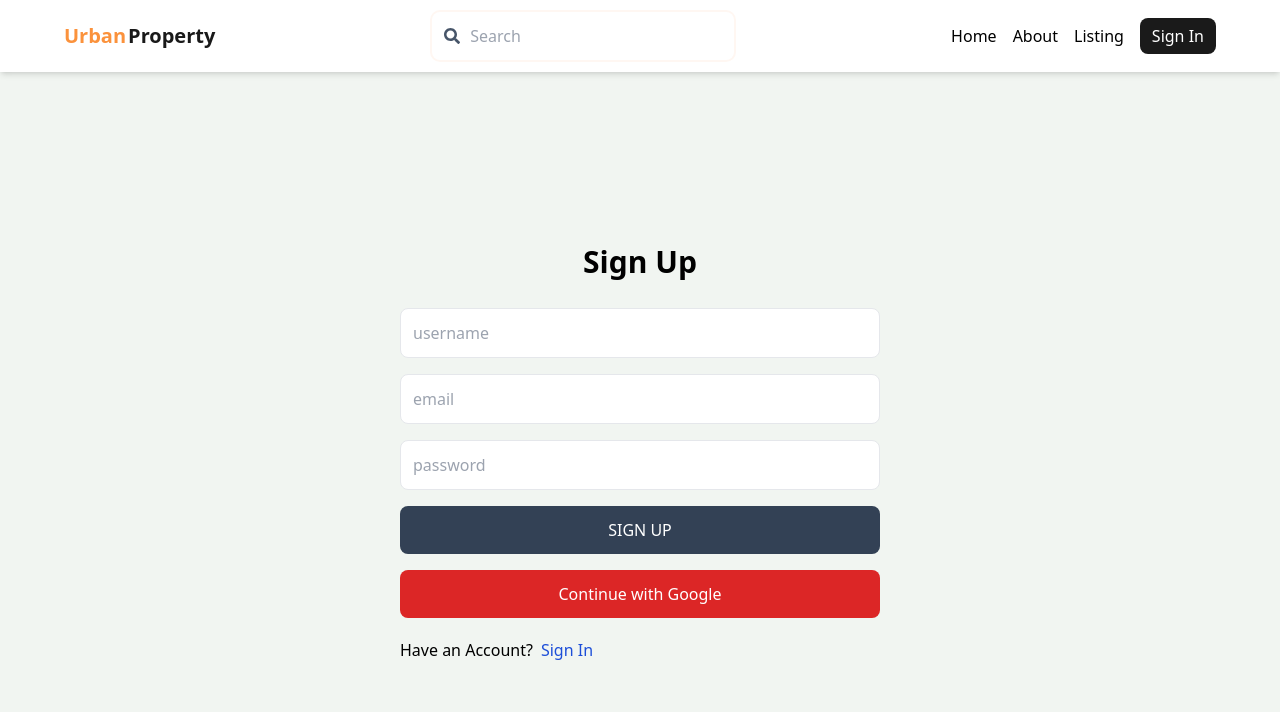
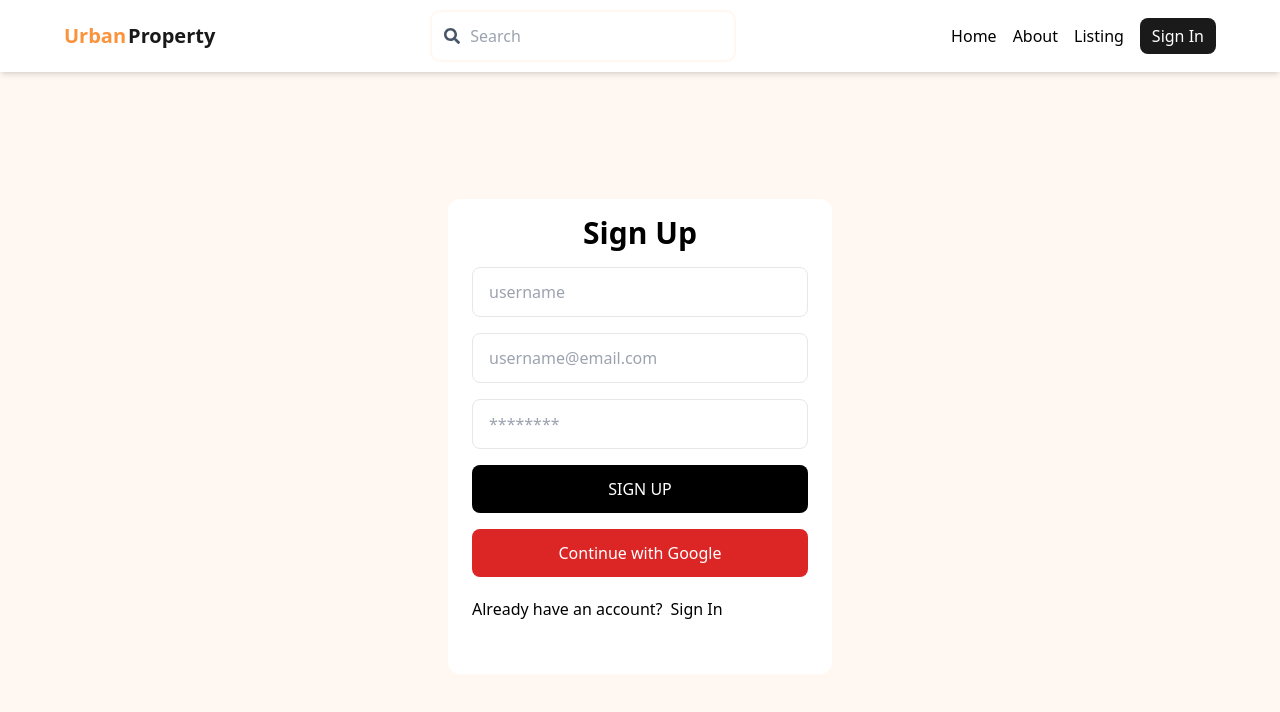
Before and after one commit to krish-98/urban-property, a React (Vite) app in the folder client/: page /sign-up in a window 1280 px wide. Shown: the top 712 px of the page. Built offline with nearby package versions, Linux system fonts and the light colour scheme; no server answers.

Commit message:
update signin design

```diff
--- a/client/src/components/OAuth.jsx
+++ b/client/src/components/OAuth.jsx
@@ -1,8 +1,8 @@
-import { GoogleAuthProvider, getAuth, signInWithPopup } from "firebase/auth"
-import { app } from "../firebase.js"
-import { useDispatch } from "react-redux"
-import { signInSuccess } from "../../features/user/userSlice.js"
-import { useNavigate } from "react-router-dom"
+import { GoogleAuthProvider, getAuth, signInWithPopup } from 'firebase/auth'
+import { app } from '../firebase.js'
+import { useDispatch } from 'react-redux'
+import { signInSuccess } from '../../features/user/userSlice.js'
+import { useNavigate } from 'react-router-dom'
 
 export default function OAuth() {
   const dispatch = useDispatch()
@@ -15,9 +15,9 @@ export default function OAuth() {
 
       const result = await signInWithPopup(auth, provider)
 
-      const res = await fetch("/api/auth/google", {
-        method: "POST",
-        headers: { "Content-Type": "application/json" },
+      const res = await fetch('/api/auth/google', {
+        method: 'POST',
+        headers: { 'Content-Type': 'application/json' },
         body: JSON.stringify({
           name: result?.user?.displayName,
           email: result?.user?.email,
@@ -27,9 +27,9 @@ export default function OAuth() {
       const data = await res.json()
 
       dispatch(signInSuccess(data))
-      navigate("/")
+      navigate('/')
     } catch (error) {
-      console.log("Could not sign in with google", error)
+      console.log('Could not sign in with google', error)
     }
   }
 
@@ -37,7 +37,7 @@ export default function OAuth() {
     <button
       onClick={handleGoogleClick}
       type="button"
-      className="bg-red-600 text-white p-3 rounded-lg hover:opacity-90"
+      className="bg-red-600 text-sm md:text-base text-white p-3 rounded-lg hover:opacity-90"
     >
       Continue with Google
     </button>
--- a/client/src/index.css
+++ b/client/src/index.css
@@ -3,5 +3,5 @@
 @tailwind utilities;
 
 body {
-  background-color: rgb(241, 245, 241);
+  background-color: #fff7f2;
 }
--- a/client/src/pages/SignUp.jsx
+++ b/client/src/pages/SignUp.jsx
@@ -9,7 +9,9 @@ export default function SignUp() {
   const navigate = useNavigate()
 
   const handleChange = (e) => {
-    setFormData({ ...formData, [e.target.id]: e.target.value })
+    setFormData((prevFormData) => {
+      return { ...prevFormData, [e.target.id]: e.target.value }
+    })
   }
 
   const handleSubmit = async (e) => {
@@ -26,7 +28,8 @@ export default function SignUp() {
 
       if (data.success === false) {
         setIsLoading(false)
-        setError(data.message)
+        setError('Email Id already exist')
+        setTimeout(() => setError(null), 5000)
         return
       }
       setIsLoading(false)
@@ -35,15 +38,20 @@ export default function SignUp() {
       console.log(data)
     } catch (error) {
       setIsLoading(false)
-      setError(error.message)
+      setError(`Something went wrong, Try again after sometime`)
     }
   }
 
   return (
-    <div className="p-4 max-w-lg mx-auto pt-36">
-      <h1 className="text-3xl text-center font-semibold my-7">Sign Up</h1>
+    <div className="flex h-[calc(100vh-60px)] md:h-[calc(100vh-72px)] justify-center items-center">
+      <div className="px-6 bg-white w-80 md:w-96 h-[475px] rounded-xl">
+        <h1 className="text-lg md:text-3xl text-center font-semibold my-4">
+          Sign Up
+        </h1>
         {error ? (
-        <p className="text-red-600 font-medium my-2 text-center">{error}</p>
+          <p className="text-sm md:text-base text-red-600 font-medium text-center py-2 md:py-4">
+            {error}
+          </p>
         ) : (
           ''
         )}
@@ -54,40 +62,41 @@ export default function SignUp() {
             placeholder="username"
             id="username"
             required
-          className="border p-3 rounded-lg"
+            className="border p-3 pl-4 rounded-lg"
             onChange={handleChange}
           />
           <input
             type="email"
-          placeholder="email"
+            placeholder="username@email.com"
             id="email"
             required
-          className="border p-3 rounded-lg"
+            className="border p-3 pl-4 rounded-lg"
             onChange={handleChange}
           />
           <input
             type="password"
-          placeholder="password"
+            placeholder="********"
             id="password"
             required
-          className="border p-3 rounded-lg"
+            className="border p-3 pl-4 rounded-lg"
             onChange={handleChange}
           />
           <button
             disabled={isLoading}
             type="submit"
-          className="bg-slate-700 text-white p-3 rounded-lg uppercase hover:opacity-90 disabled:opacity-70"
+            className="bg-black text-sm md:text-base text-white p-3 rounded-lg uppercase hover:opacity-90 disabled:opacity-70"
           >
             {isLoading ? 'Loading...' : 'Sign Up'}
           </button>
           <OAuth />
         </form>
 
-      <div className="flex gap-2 mt-5">
-        <p>Have an Account?</p>
+        <div className="flex gap-2 mt-5 text-sm md:text-base">
+          <p>Already have an account?</p>
           <Link to={'/sign-in'}>
-          <span className="text-blue-700 hover:underline">Sign In</span>
+            <span className="font-medium hover:underline">Sign In</span>
           </Link>
+        </div>
       </div>
     </div>
   )
```
Also changed, not shown: 1 other file (tests, documents, lock files or other folders). Lines whose indentation alone changed are shown as unchanged.
